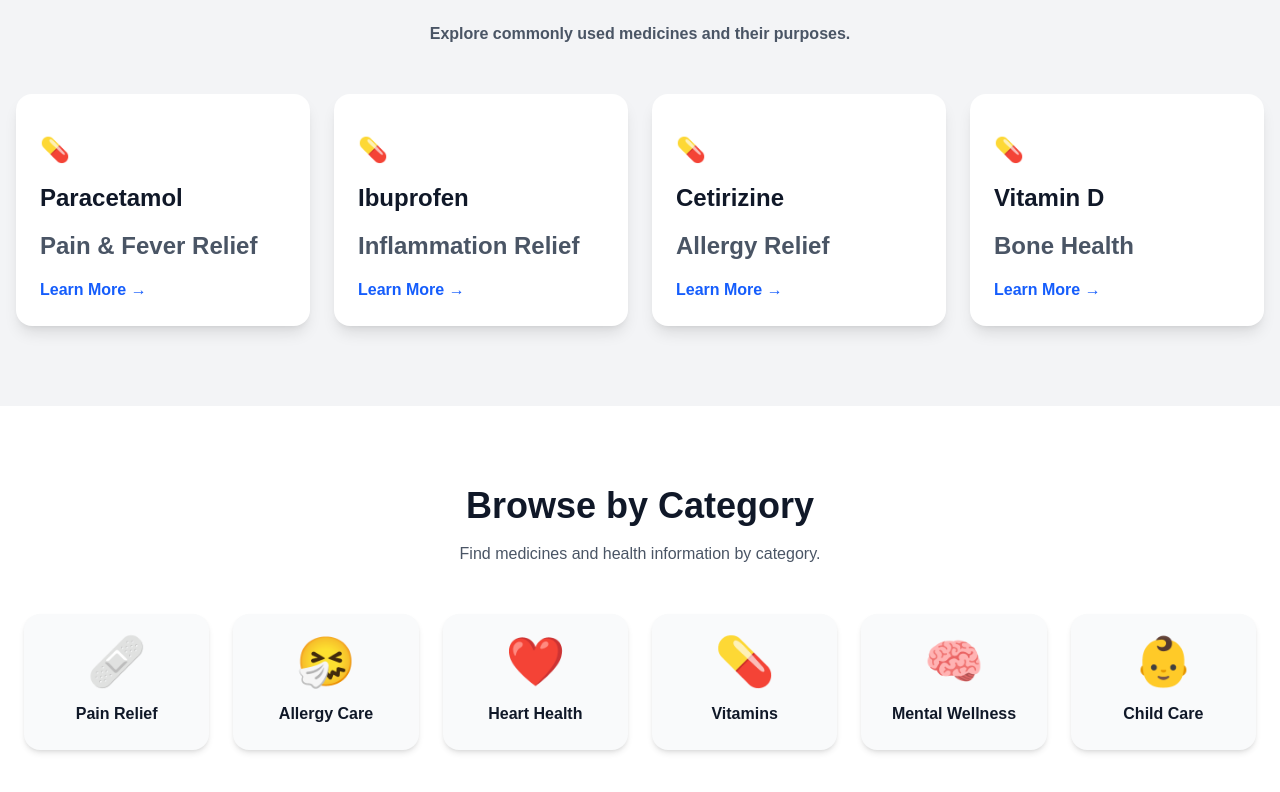
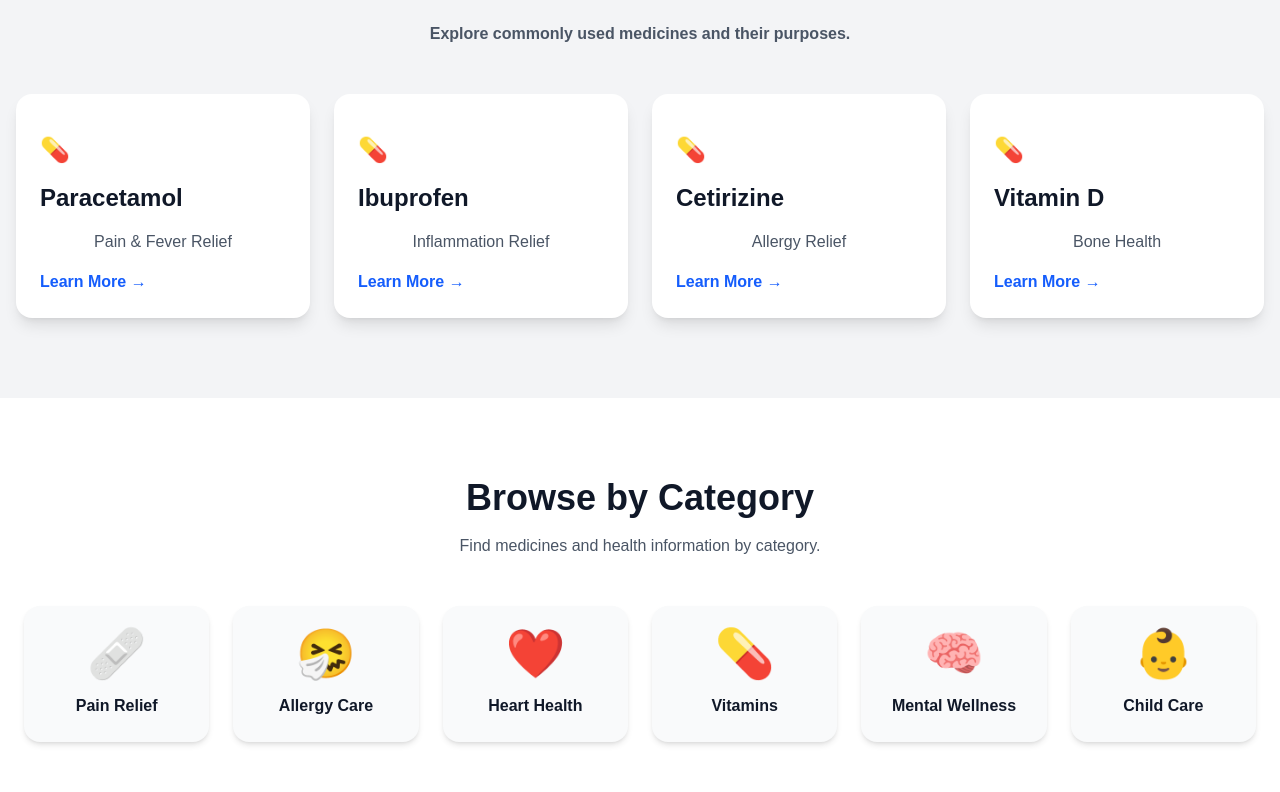
Before and after one commit to Shruthii7/mediwise-sdg3, a Next.js app: page / in a window 1280 px wide. Shown: the part 915-1707 px from the top of the page. Built offline with nearby package versions, Linux system fonts and the light colour scheme.

Commit message:
Add medicine categories section 2

```diff
--- a/components/FeaturedMedicines.tsx
+++ b/components/FeaturedMedicines.tsx
@@ -45,7 +45,7 @@ export default function FeaturedMedicines() {
                 {medicine.name}
               </h3>
 
-              <p className="text-2xl font-bold mt-4 text-gray-600">
+              <p className="text-center text-gray-600 mt-4">
                 {medicine.use}
               </p>
 
```
